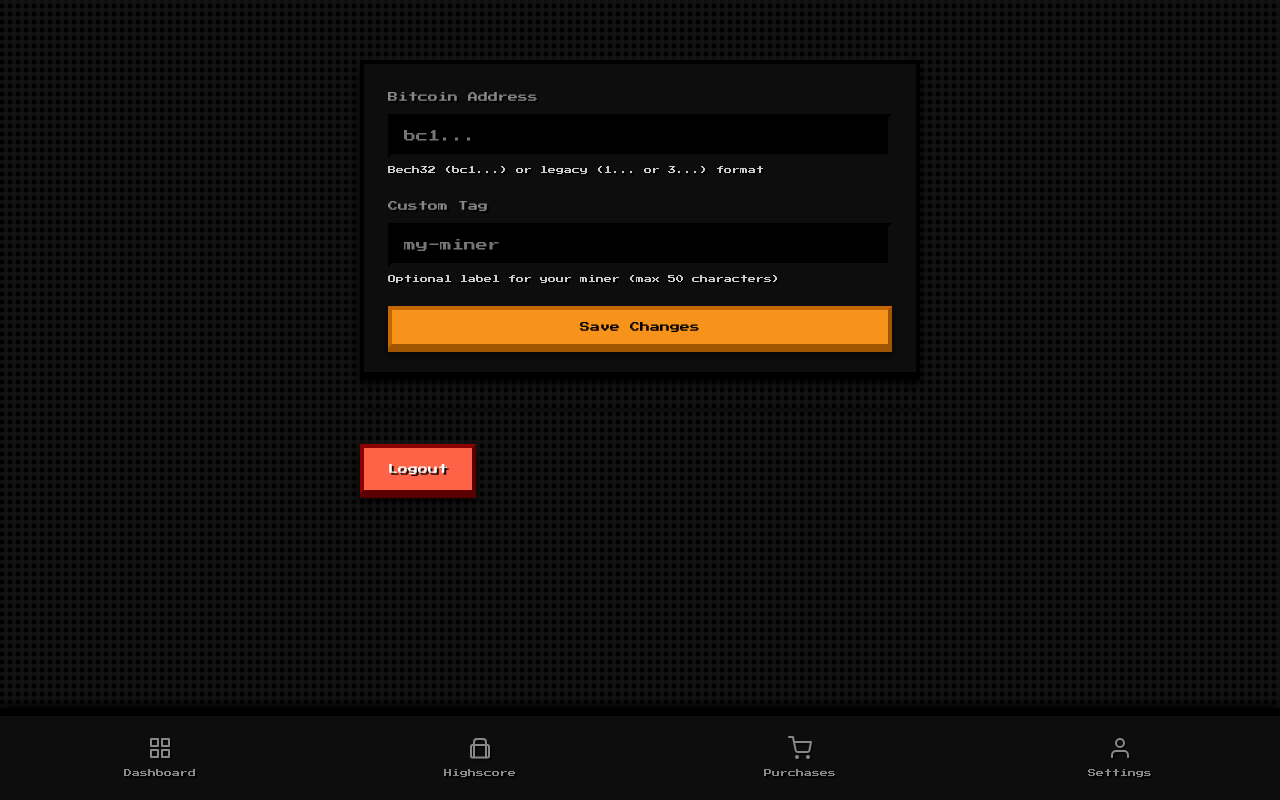
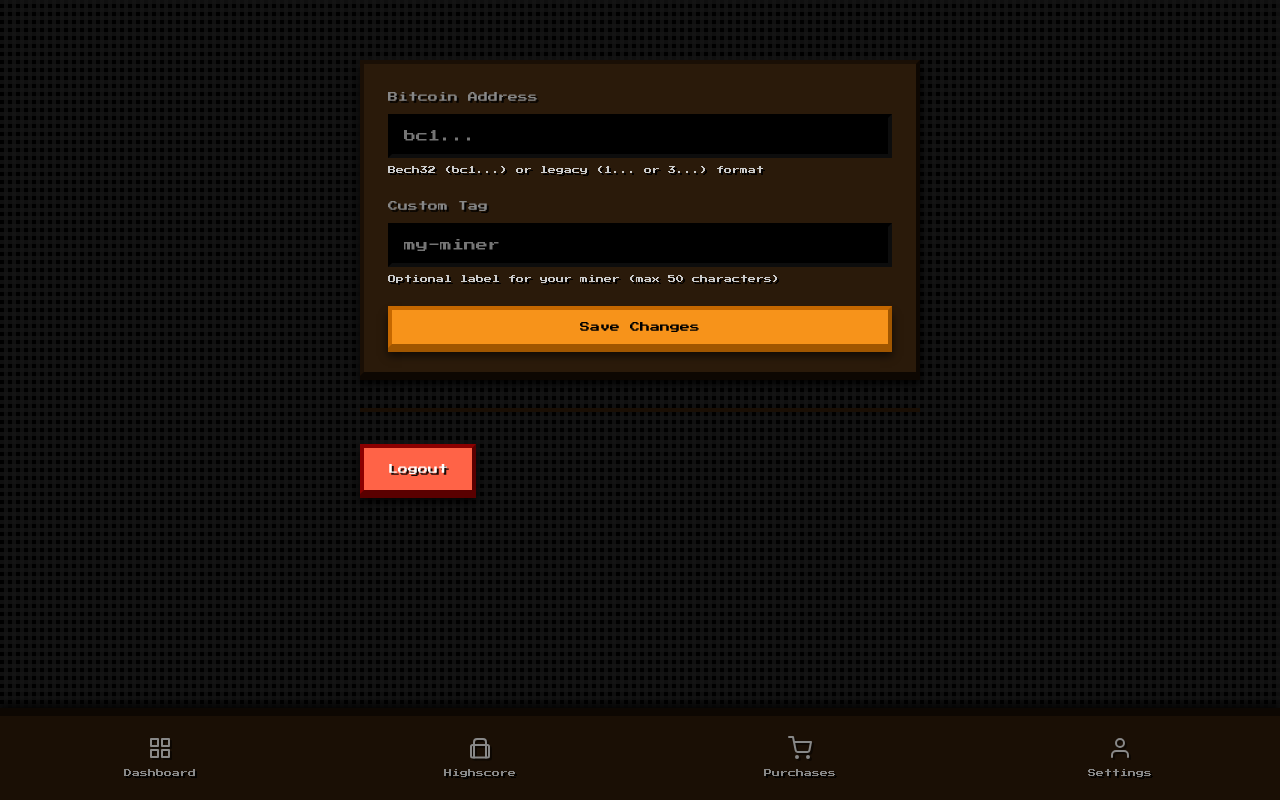
Before and after one commit to terakael/slicehash, a Python web app: template src/slicehash/templates/settings.html in a window 1280 px wide. Run offline with Jinja, Linux system fonts and the light colour scheme; the template is opened without the code that fills it, so the values that code supplies are empty.

Commit message:
[master] aesthetics

```diff
--- a/src/slicehash/static/style.css
+++ b/src/slicehash/static/style.css
@@ -113,12 +113,12 @@ footer {
 }
 
 #settings-form {
-    background-color: #0d0d0d;
-    border: 4px solid #000000;
-    border-right-color: #000000;
-    border-bottom-color: #000000;
+    background-color: #2a1a0a;
+    border: 4px solid #1a0f05;
+    border-right-color: #0d0702;
+    border-bottom-color: #0d0702;
     padding: 24px;
-    box-shadow: 0 4px 0 #000000, 0 8px 8px rgba(0,0,0,0.8);
+    box-shadow: 0 4px 0 #0d0702, 0 8px 8px rgba(0,0,0,0.8);
 }
 
 /* Form elements */
@@ -595,13 +595,13 @@ footer {
     bottom: 0;
     left: 0;
     right: 0;
-    background-color: #0d0d0d;
-    border-top: 4px solid #000000;
+    background-color: #1a0f05;
+    border-top: 4px solid #0d0702;
     display: flex;
     justify-content: space-around;
     padding: 12px 0;
     z-index: 100;
-    box-shadow: 0 -4px 0 #000000, 0 -8px 8px rgba(0,0,0,0.8);
+    box-shadow: 0 -4px 0 #0d0702, 0 -8px 8px rgba(0,0,0,0.8);
 }
 
 .nav-item {
@@ -915,22 +915,22 @@ footer {
 
 ::-webkit-scrollbar-track {
     background: #000000;
-    border: 2px solid #0d0d0d;
+    border: 2px solid #0d0702;
 }
 
 ::-webkit-scrollbar-thumb {
-    background: #1a1a1a;
-    border: 2px solid #0d0d0d;
-    border-right-color: #000000;
-    border-bottom-color: #000000;
+    background: #2a1a0a;
+    border: 2px solid #1a0f05;
+    border-right-color: #0d0702;
+    border-bottom-color: #0d0702;
 }
 
 ::-webkit-scrollbar-thumb:hover {
-    background: #2a2a2a;
+    background: #3d2612;
 }
 
 ::-webkit-scrollbar-thumb:active {
-    background: #0d0d0d;
+    background: #1a0f05;
 }
 
 /* Block found celebration effect */
@@ -1085,7 +1085,7 @@ footer {
 .logout-section {
     margin-top: 32px;
     padding-top: 32px;
-    border-top: 4px solid #0d0d0d;
+    border-top: 4px solid #1a0f05;
 }
 
 .btn-logout {
```
Also changed, not shown: other parts of src/slicehash/static/style.css (+47 -47 lines).
